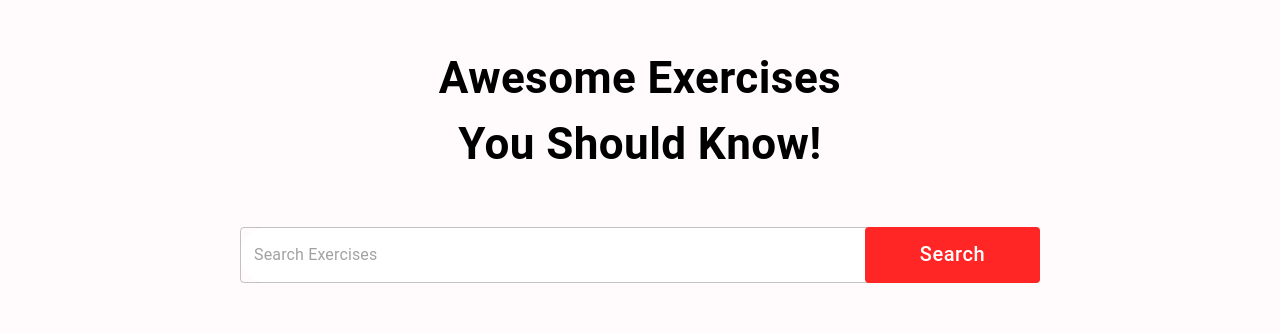
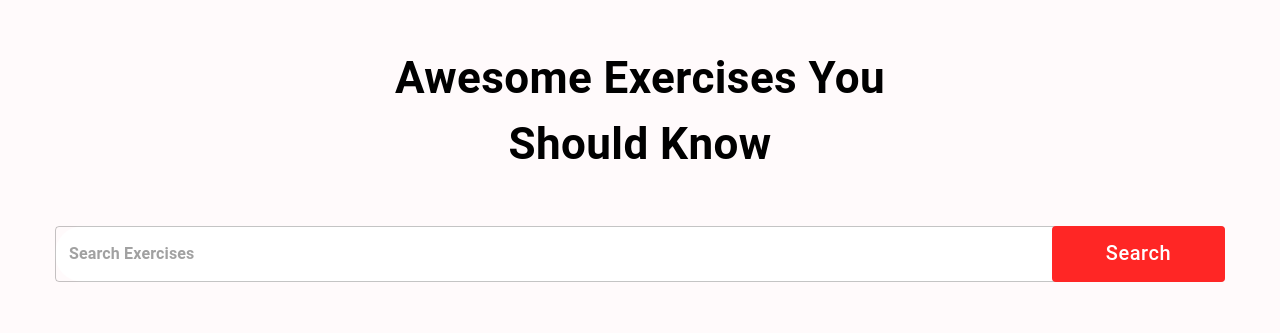
Before and after one commit to ekotha/gym_exercises, a React (Create React App) app: page / in a window 1280 px wide. Shown: the part 984-1317 px from the top of the page. Built offline with nearby package versions, Linux system fonts and the light colour scheme; no server answers.

Commit message:
gifs added, fixed bugs

```diff
--- a/src/components/ExerciseCard.js
+++ b/src/components/ExerciseCard.js
@@ -1,16 +1,22 @@
 import React from 'react';
 import { Link } from 'react-router-dom';
-import { Button, Stack, Typography} from '@mui/material';
+import { Button, Stack, Typography } from '@mui/material';
 
+const ExerciseCard = ({ exercise }) => (
+    <Link className="exercise-card" to={`/exercise/${exercise.id}`}>
+        <img src={exercise.gifUrl} alt={exercise.name} loading="lazy" />
+        <Stack direction="row">
+            <Button sx={{ ml: '21px', color: '#fff', background: '#FFA9A9', fontSize: '14px', borderRadius: '20px', textTransform: 'capitalize' }}>
+                {exercise.bodyPart}
+            </Button>
+            <Button sx={{ ml: '21px', color: '#fff', background: '#FCC757', fontSize: '14px', borderRadius: '20px', textTransform: 'capitalize' }}>
+                {exercise.target}
+            </Button>
+        </Stack>
+        <Typography ml="21px" color="#000" fontWeight="bold" sx={{ fontSize: { lg: '24px', xs: '20px' } }} mt="11px" pb="10px" textTransform="capitalize">
+            {exercise.name}
+        </Typography>
+    </Link>
+);
 
-
-const ExerciseCard = ( exercise ) => {
-  return (
-    <Link class-name="exercise-card" to= {`/exercise/${exercise.id}`}>
-        <img src={exercise.gifUrl} alt={exercise.name} loading="lazy"/>
-    </Link>
-
-  )
-}
-
-export default ExerciseCard
+export default ExerciseCard;
--- a/src/components/SearchExercises.js
+++ b/src/components/SearchExercises.js
@@ -1,5 +1,6 @@
 import React, { useEffect, useState } from 'react';
 import { Box, Button, Stack, TextField, Typography } from '@mui/material';
+
 import { exerciseOptions, fetchData } from '../utils/fetchData';
 import HorizontalScrollbar from './HorizontalScrollbar';
 
@@ -12,10 +13,10 @@ const SearchExercises = ({ setExercises, bodyPart, setBodyPart }) => {
       const bodyPartsData = await fetchData('https://exercisedb.p.rapidapi.com/exercises/bodyPartList', exerciseOptions);
 
       setBodyParts(['all', ...bodyPartsData]);
-    }
+    };
+
     fetchExercisesData();
-  }, [])
-
+  }, []);
 
   const handleSearch = async () => {
     if (search) {
@@ -23,65 +24,41 @@ const SearchExercises = ({ setExercises, bodyPart, setBodyPart }) => {
 
       const searchedExercises = exercisesData.filter(
         (item) => item.name.toLowerCase().includes(search)
-          || item.target.toLowerCase().includes(search)
-          || item.bodyPart.toLowerCase().includes(search)
-          || item.equipment.toLowerCase().includes(search),
+               || item.target.toLowerCase().includes(search)
+               || item.equipment.toLowerCase().includes(search)
+               || item.bodyPart.toLowerCase().includes(search),
       );
 
       window.scrollTo({ top: 1800, left: 100, behavior: 'smooth' });
 
-      setSearch = ('');
+      setSearch('');
       setExercises(searchedExercises);
     }
-
-  }
+  };
 
   return (
     <Stack alignItems="center" mt="37px" justifyContent="center" p="20px">
-      <Typography fontWeight={700} sx={{ fontSize: { lg: '44px', xs: '30px' } }}
-        mb="50px" textAlign="center">
-        Awesome Exercises <br />You Should Know!
+      <Typography fontWeight={700} sx={{ fontSize: { lg: '44px', xs: '30px' } }} mb="49px" textAlign="center">
+        Awesome Exercises You <br /> Should Know
       </Typography>
       <Box position="relative" mb="72px">
         <TextField
-          sx={{
-            input: {
-              fontWeight: '700px',
-              border: 'none',
-              borderRadius: '4px'
-            },
-            width: { lg: '800px', xs: '350px' },
-            backgroundColor: '#fff', borderRadius: "40px"
-          }}
           height="76px"
+          sx={{ input: { fontWeight: '700', border: 'none', borderRadius: '4px' }, width: { lg: '1170px', xs: '350px' }, backgroundColor: '#fff', borderRadius: '40px' }}
           value={search}
           onChange={(e) => setSearch(e.target.value.toLowerCase())}
           placeholder="Search Exercises"
           type="text"
         />
-        <Button className='search-btn'
-          sx={{
-            bgcolor: '#FF2625',
-            borderRadius: '#fff',
-            color: '#fff',
-            textTransform: 'none',
-            width: { lg: '175px', xs: '80px' },
-            fontSize: { lg: '20px', xs: '14px' },
-            height: '56px',
-            position: "absolute",
-            right: '0px'
-          }}
-          onClick={handleSearch}
-        >
+        <Button className="search-btn" sx={{ bgcolor: '#FF2625', color: '#fff', textTransform: 'none', width: { lg: '173px', xs: '80px' }, height: '56px', position: 'absolute', right: '0px', fontSize: { lg: '20px', xs: '14px' } }} onClick={handleSearch}>
           Search
         </Button>
       </Box>
       <Box sx={{ position: 'relative', width: '100%', p: '20px' }}>
         <HorizontalScrollbar data={bodyParts} setBodyPart={setBodyPart} bodyPart={bodyPart} />
-
       </Box>
     </Stack>
-  )
-}
+  );
+};
 
 export default SearchExercises;
```
